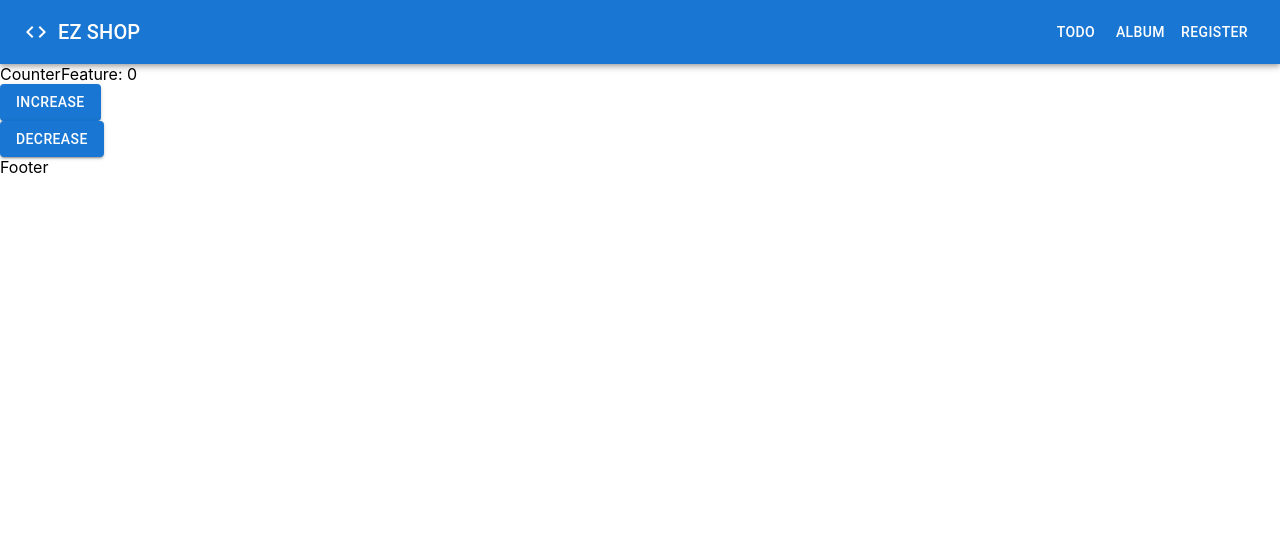
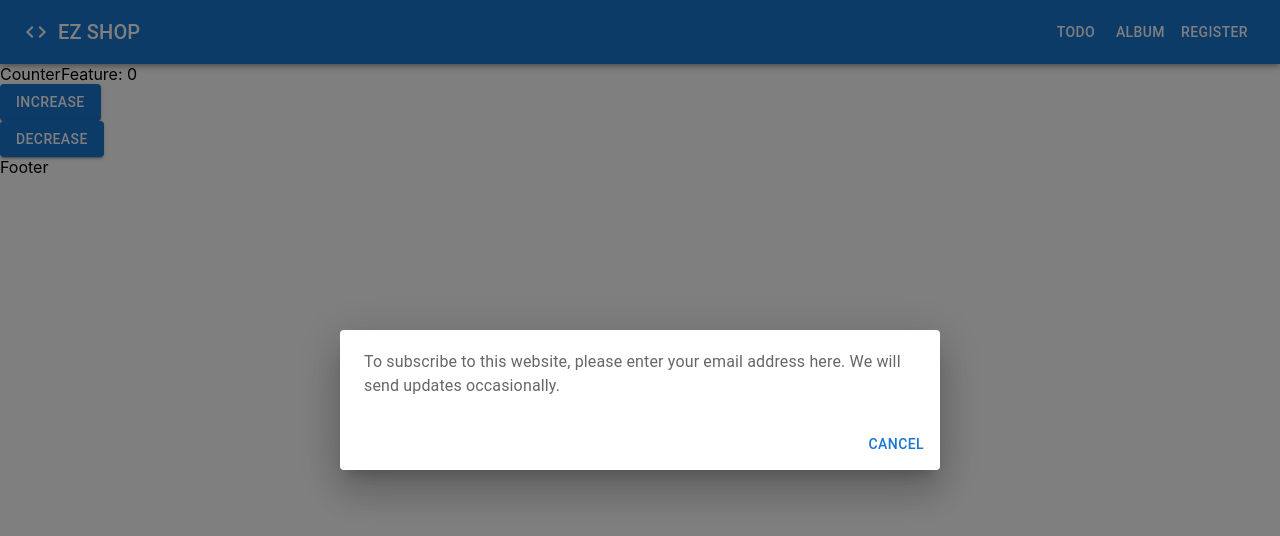
Before and after one commit to toanlehcm/demo_reactjs, a React (Create React App) app: page / in a window 1280 px wide. Both pictures are taken after a click on the button "REGISTER". Shown: the top 536 px of the page. Built offline with nearby package versions, Linux system fonts and the light colour scheme.

Commit message:
ReactJS: 15-04 Tạo dialog để hiển thị form đăng ký

```diff
--- a/src/components/Header/index.jsx
+++ b/src/components/Header/index.jsx
@@ -1,4 +1,4 @@
-import * as React from 'react';
+import React, { useState } from 'react';
 import AppBar from '@mui/material/AppBar';
 import Box from '@mui/material/Box';
 import Toolbar from '@mui/material/Toolbar';
@@ -6,8 +6,23 @@ import Typography from '@mui/material/Typography';
 import Button from '@mui/material/Button';
 import CodeIcon from '@mui/icons-material/Code';
 import { NavLink, Link } from 'react-router-dom';
+import Dialog from '@mui/material/Dialog';
+import DialogActions from '@mui/material/DialogActions';
+import DialogContent from '@mui/material/DialogContent';
+import DialogContentText from '@mui/material/DialogContentText';
 
 export default function Header() {
+  const [open, setOpen] = useState(false);
+
+  const handleClickOpen = () => {
+    setOpen(true);
+  };
+
+  const handleClose = (event, reason) => {
+    if (reason && reason === 'backdropClick') return;
+    setOpen(false);
+  };
+
   return (
     <Box sx={{ flexGrow: 1 }}>
       <AppBar position='static'>
@@ -29,23 +44,50 @@ export default function Header() {
             <Link to='/'>EZ SHOP</Link>
           </Typography>
 
-          {/*  activeClassName='active-menu' */}
           <NavLink to='/todos'>
             <Button color='inherit' sx={{ color: '#fff' }}>
               Todo
             </Button>
           </NavLink>
 
-          {/* activeClassName='active' */}
           <NavLink to='/albums'>
             <Button color='inherit' sx={{ color: '#fff' }}>
               Album
             </Button>
           </NavLink>
 
-          <Button color='inherit'>Register</Button>
+          <Button color='inherit' onClick={handleClickOpen}>
+            Register
+          </Button>
         </Toolbar>
       </AppBar>
+
+      <Dialog
+        open={open}
+        onClose={handleClose}
+        disableEscapeKeyDown
+        PaperProps={{
+          component: 'form',
+          onSubmit: (event) => {
+            event.preventDefault();
+            const formData = new FormData(event.currentTarget);
+            const formJson = Object.fromEntries(formData.entries());
+            const email = formJson.email;
+            console.log(email);
+            handleClose();
+          },
+        }}
+      >
+        <DialogContent>
+          <DialogContentText>
+            To subscribe to this website, please enter your email address here. We will send updates occasionally.
+          </DialogContentText>
+        </DialogContent>
+
+        <DialogActions>
+          <Button onClick={handleClose}>Cancel</Button>
+        </DialogActions>
+      </Dialog>
     </Box>
   );
 }
```
